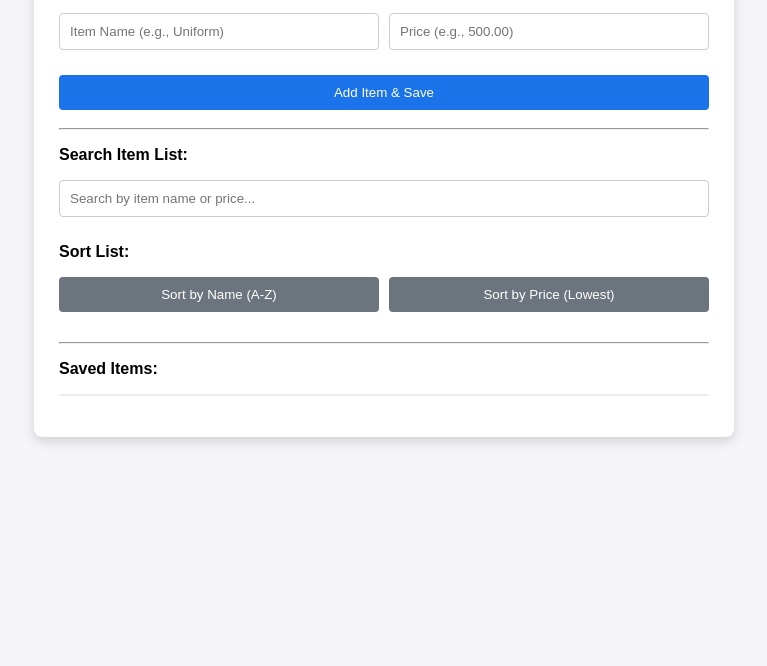
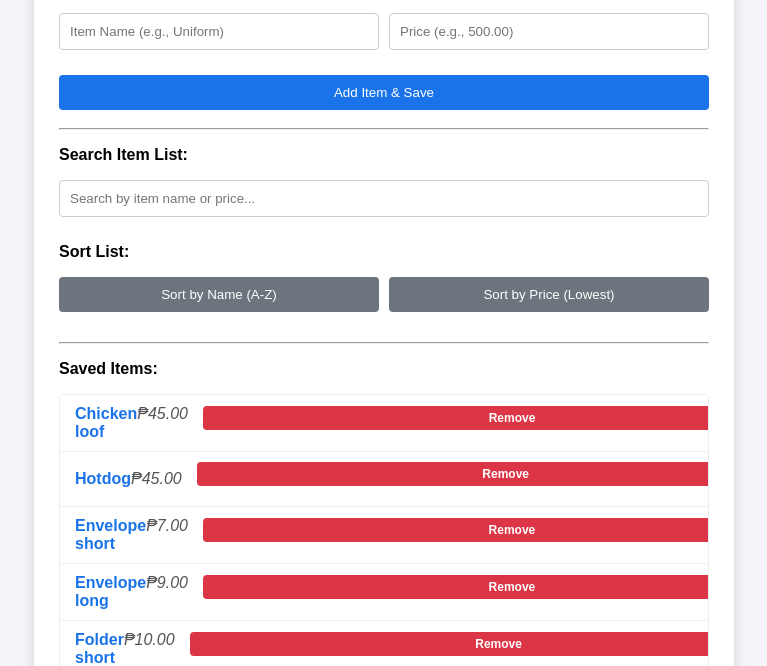
Before and after one commit to SteveJayson/List2, a plain HTML site: page index.html in a window 1280 px wide. Shown: the part 134-800 px from the top of the page, without its empty margins (256-1023 px from the left). Drawn offline with Linux system fonts and the light colour scheme.

Commit message:
Update index.html

```diff
--- a/index.html
+++ b/index.html
@@ -53,7 +53,7 @@
         .add-button:hover {
             background-color: #1565c0;
         }
-        /* New Sorting Button Group */
+        /* Sorting Button Group */
         .sort-buttons {
             display: flex;
             gap: 10px;
@@ -188,6 +188,61 @@
     const itemList = document.getElementById('itemList');
     const feedbackMessage = document.getElementById('feedbackMessage');
 
+    // --- INITIAL DATA LOADED FROM SCREENSHOTS ---
+    const initialItemList = [
+        // Vegetables/Produce
+        { name: "Carrots", price: "100.00" },
+        { name: "Raddish", price: "80.00" },
+        { name: "Karlang", price: "70.00" },
+        { name: "Kamote", price: "50.00" },
+        { name: "Saging kardaba", price: "25.00" },
+        { name: "Saging lakatan", price: "65.00" },
+        { name: "Saging tundan", price: "40.00" },
+        { name: "Sibuyas dahom", price: "130.00" },
+        { name: "Luy-a", price: "100.00" },
+        { name: "Atsal", price: "250.00" },
+        { name: "Pipino", price: "60.00" },
+        { name: "Sayote for 1", price: "12.00" },
+        { name: "Kalabasa", price: "50.00" },
+        { name: "Repolyo", price: "80.00" },
+        { name: "Chinese Pechay", price: "85.00" },
+        { name: "Upo", price: "60.00" },
+        { name: "Patatas", price: "150.00" },
+        { name: "Talong", price: "75.00" },
+        { name: "Paleya", price: "90.00" },
+        { name: "Patola", price: "70.00" },
+
+        // Beverages & Snacks
+        { name: "Soreso", price: "45.00" },
+        { name: "Kopiko twin blanca", price: "15.00" },
+        { name: "Kopiko brown", price: "15.00" },
+        { name: "Kopiko black", price: "15.00" },
+        { name: "Great taste", price: "15.00" },
+        { name: "Nescafe original", price: "16.00" },
+        { name: "Nescafe creamy white", price: "16.00" },
+        { name: "Nescafe creamy latte", price: "16.00" },
+        { name: "Top 3 in one", price: "16.00" },
+        { name: "Milo", price: "11.00" },
+        { name: "Pancit canton", price: "15.00" },
+        { name: "Luckyme beef & chicken", price: "12.00" },
+        { name: "Luckyme spicy labuyo", price: "15.00" },
+        { name: "Quickchow beef & chicken", price: "12.00" },
+
+        // General Goods & Other
+        { name: "Birtch tree", price: "12.00" },
+        { name: "Bearbrand swak", price: "15.00" },
+        { name: "Tableya", price: "10.00" },
+        { name: "Sugar white", price: "25.00" },
+        { name: "Sugar brown", price: "20.00" },
+        { name: "Oil", price: "27.00" },
+        { name: "Folder short", price: "10.00" },
+        { name: "Envelope long", price: "9.00" },
+        { name: "Envelope short", price: "7.00" },
+        { name: "Hotdog", price: "45.00" },
+        { name: "Chicken loof", price: "45.00" }
+    ];
+    // --- END INITIAL DATA ---
+
     // --- CORE DATA FUNCTIONS ---
 
     function getSavedItems() {
@@ -228,7 +283,6 @@
         if (indexToRemove > -1 && indexToRemove < items.length) {
             items.splice(indexToRemove, 1);
             saveItems(items);
-            // After removal, re-load and render the full list
             loadItems();
         }
     }
@@ -247,7 +301,7 @@
         }
     }
 
-    // --- NEW SORTING FUNCTION ---
+    // --- SORTING FUNCTION ---
     function sortItems(key) {
         let items = getSavedItems();
 
@@ -265,29 +319,24 @@
                 const priceB = cleanPrice(b.price);
                 return priceA - priceB;
             }
-            return 0; // Should not happen
+            return 0;
         });
 
         // Save the sorted list back to localStorage
         saveItems(items);
         renderItems(items); // Render the sorted list
     }
-    // --- END NEW SORTING FUNCTION ---
+    // --- END SORTING FUNCTION ---
 
 
     function renderItems(itemsArray) {
         itemList.innerHTML = '';
-        // Note: We no longer reverse the array here, as the default display
-        // will show the most recently added items at the bottom unless a sort
-        // is applied. If sorting is applied, the order is dictated by sortItems().
 
         itemsArray.forEach((item, index) => {
             const listItem = document.createElement('li');
 
-            // The index of the item in the currently rendered array is its removal index
             const actualIndex = index;
 
-            // Item Details Span (Clickable to copy)
             const itemDetails = document.createElement('div');
             itemDetails.className = 'item-details';
             itemDetails.addEventListener('click', () => copyItemDetails(item));
@@ -303,12 +352,10 @@
             itemDetails.appendChild(nameSpan);
             itemDetails.appendChild(priceSpan);
 
-            // Remove Button
             const removeButton = document.createElement('button');
             removeButton.textContent = 'Remove';
             removeButton.className = 'remove-btn';
 
-            // Pass the current index for removal
             removeButton.addEventListener('click', (event) => {
                 event.stopPropagation();
                 removeItem(actualIndex);
@@ -320,10 +367,18 @@
         });
     }
 
-    // Load function now sets the default display order (newest items at the top)
     function loadItems() {
-        const items = getSavedItems();
-        // Reverse for the default view (newest first), but don't save this reversed order.
+        let items = getSavedItems();
+
+        // --- LOGIC TO PRE-LOAD THE INITIAL LIST ONLY IF LOCAL STORAGE IS EMPTY ---
+        if (items.length === 0) {
+            items = initialItemList;
+            // Save the initial list so it appears on subsequent visits
+            saveItems(items);
+        }
+        // --- END PRE-LOAD LOGIC ---
+
+        // Default view: Display items newest first (last added item is at the top)
         renderItems([...items].reverse());
     }
 
@@ -342,7 +397,7 @@
         items.push(newItem);
         saveItems(items);
 
-        // After adding, reload to show the newest item at the top
+        // Reload to show the newest item at the top
         loadItems();
 
         // Clear inputs
@@ -362,7 +417,8 @@
             return nameMatch || priceMatch;
         });
 
-        renderItems(filteredItems);
+        // Display filtered items (reversed to show newest/closest match first)
+        renderItems([...filteredItems].reverse());
     }
 
     // Listeners for 'Enter' key press
```
